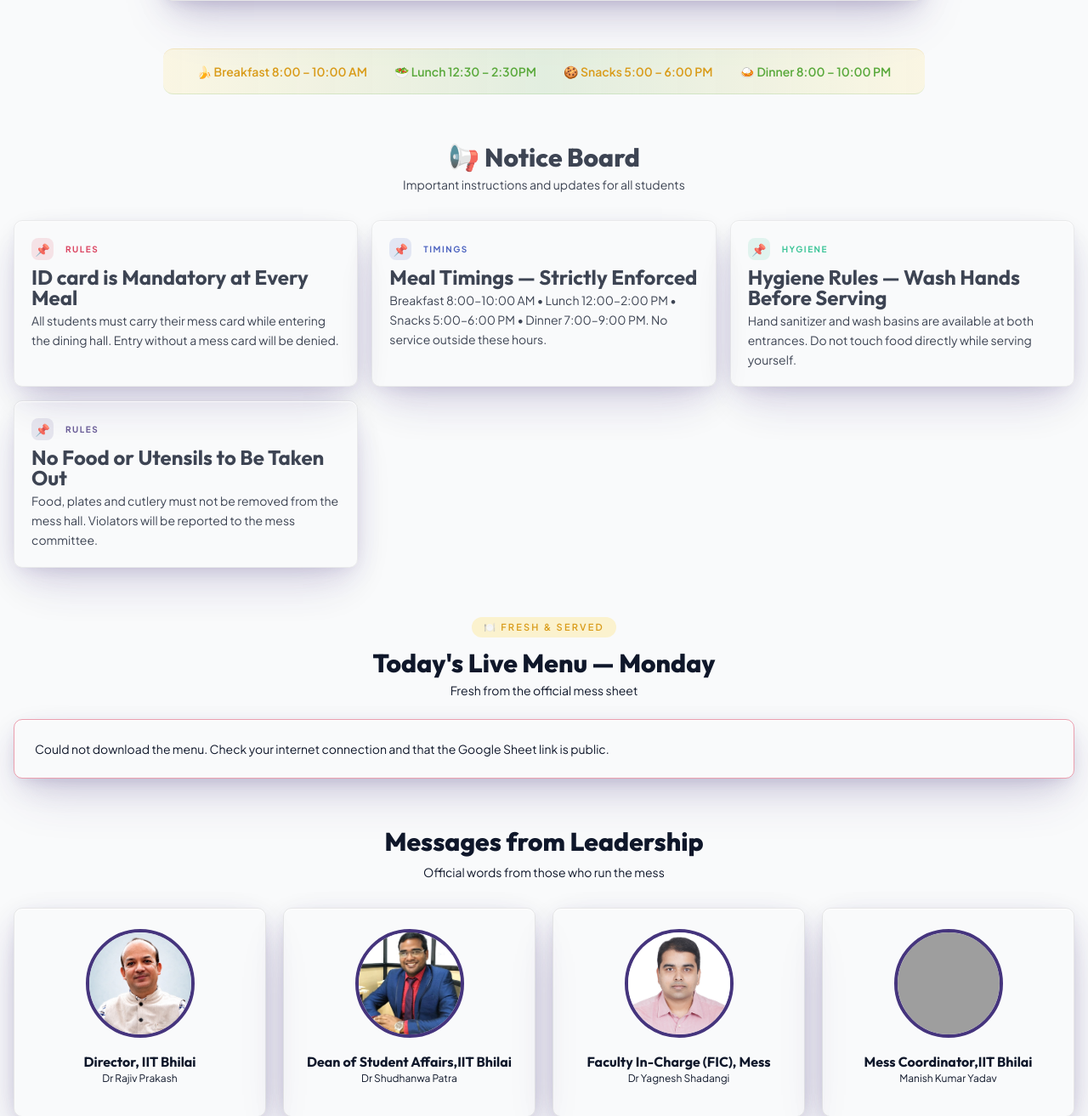
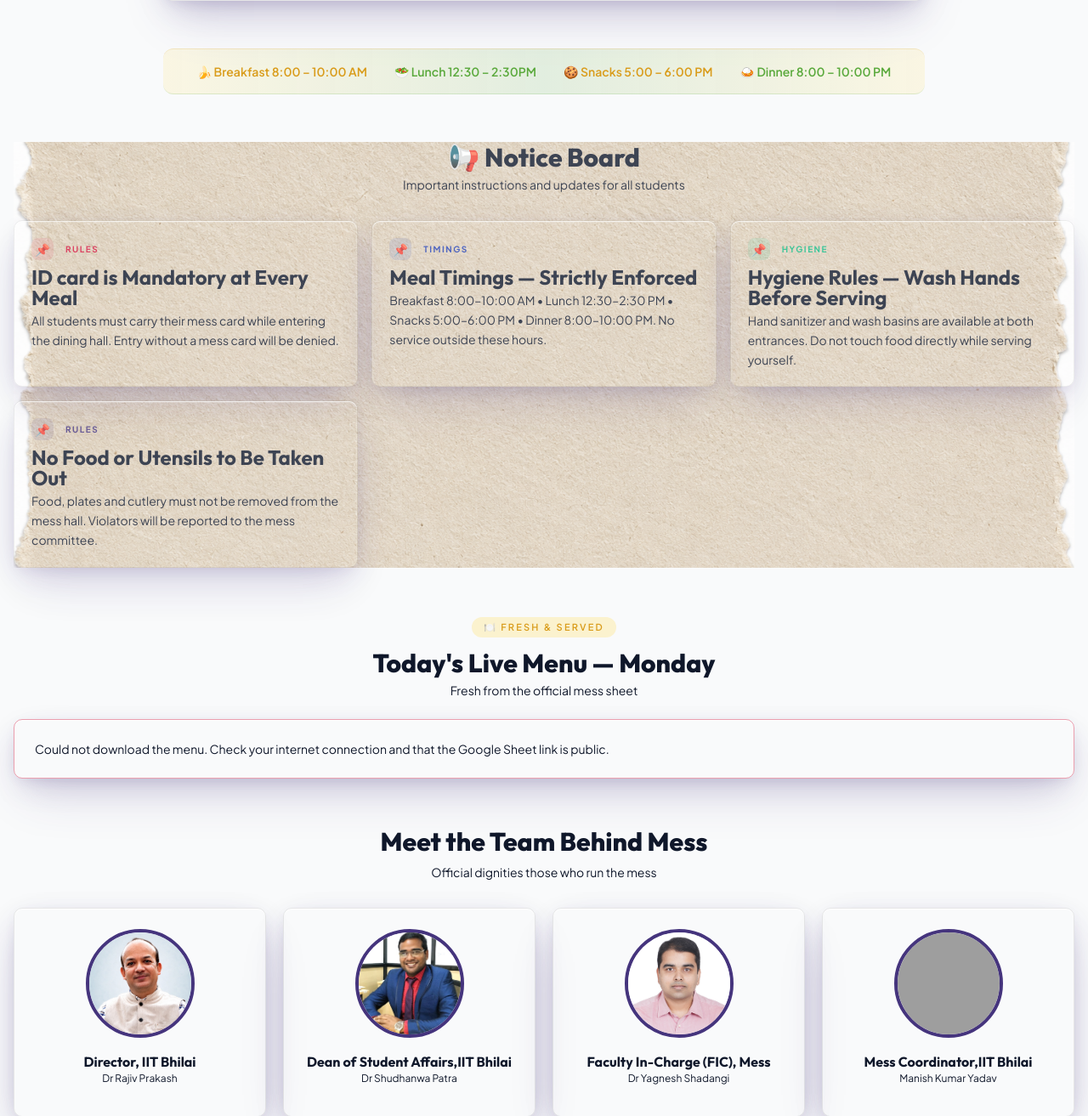
Before and after one commit to 0770-Lakshya/Mess_websiteIITBHILAI, a Django app: page / in a window 1280 px wide. Shown: the part 898-2211 px from the top of the page at 85% size. Run offline with Django 4.2, Linux system fonts and the light colour scheme; data that the repository does not hold is empty; some libraries are stand-ins or nearby versions; grey boxes are pictures that could not be loaded.

Commit message:
changed timings and added notice backgroung image

```diff
--- a/mess_portal/templates/home.html
+++ b/mess_portal/templates/home.html
@@ -54,13 +54,26 @@
     </div>
 </section>
 {% endif %}
-
+{% comment %} <!-- Mess Video -->
+<section class="max-w-4xl mx-auto mb-10">
+    <div class="text-center mb-6">
+        <span class="pill">🎬 Mess Gallery</span>
+    </div>
+    <div class="polaris-card p-3 md:p-5 overflow-hidden">
+        <video controls preload="metadata" playsinline class="w-full rounded-xl"
+               {% comment %} poster="{% static 'images/director.jpg' %}"> {% endcomment %}
+            {% comment %} <source src="{% static 'videos/mess_video.mp4' %}" type="video/mp4">
+            Your browser does not support the video tag.
+        </video>
+    </div>
+</section>
+ {% endcomment %}
 
 
 <!-- Notice Board -->
 
 
-<section class="mb-14" style="background-size: cover; background-position: center; opacity: 0.8;">
+<section class="mb-14" style="background-image: url('{% static 'images/notice_bg.png' %}'); background-size: cover; background-position: center; opacity: 0.8;">
     <div class="text-center mb-8">
         <h2 class="font-display text-3xl font-extrabold">📢 Notice Board</h2>
         <p class="polaris-muted text-sm mt-1">Important instructions and updates for all students</p>
@@ -113,8 +126,8 @@
 
 <!-- Leadership / Official Messages -->
 <section class="mb-14 text-center">
-    <h2 class="font-display text-3xl font-extrabold mb-2">Messages from Leadership</h2>
-    <p class="polaris-muted text-sm mb-8">Official words from those who run the mess</p>
+    <h2 class="font-display text-3xl font-extrabold mb-2">Meet the Team Behind Mess</h2>
+    <p class="polaris-muted text-sm mb-8">Official dignities those who run the mess</p>
     <div class="grid grid-cols-1 sm:grid-cols-2 xl:grid-cols-4 gap-5">
         {% for person in leadership %}
         <div class="polaris-card p-6 flex flex-col items-center text-center polaris-card-hover">
--- a/mess_portal/views.py
+++ b/mess_portal/views.py
@@ -59,7 +59,7 @@ NOTICES = [
         'title': 'Meal Timings — Strictly Enforced',
         'date': 'Important',
         'category': 'Timings',
-        'text': 'Breakfast 8:00–10:00 AM • Lunch 12:00–2:00 PM • Snacks 5:00–6:00 PM • Dinner 7:00–9:00 PM. No service outside these hours.',
+        'text': 'Breakfast 8:00–10:00 AM • Lunch 12:30–2:30 PM • Snacks 5:00–6:00 PM • Dinner 8:00–10:00 PM. No service outside these hours.',
         'color': '#2541b2',
     },
     {
```
Also changed, not shown: static/images/notice_bg.png (added).
